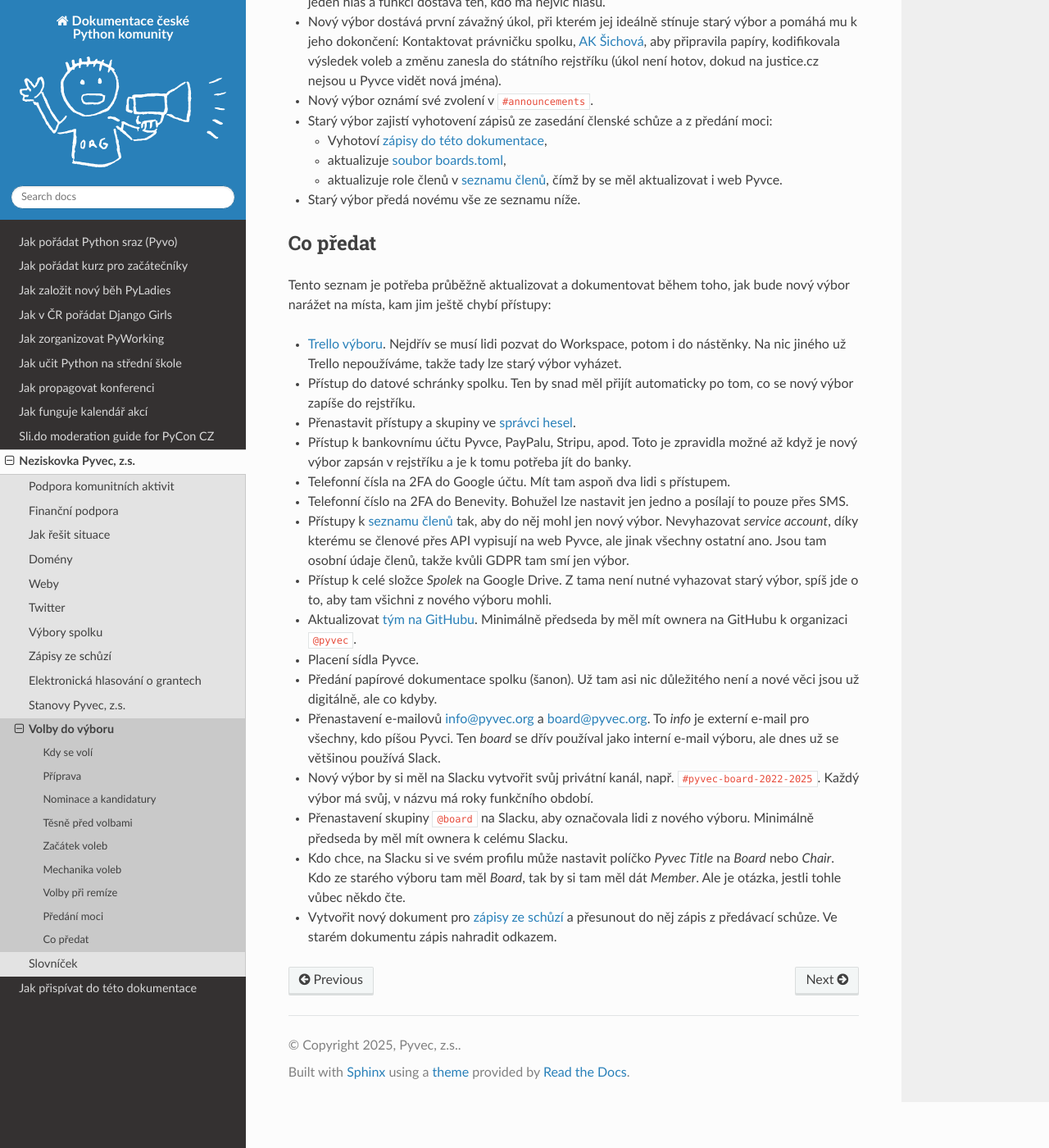
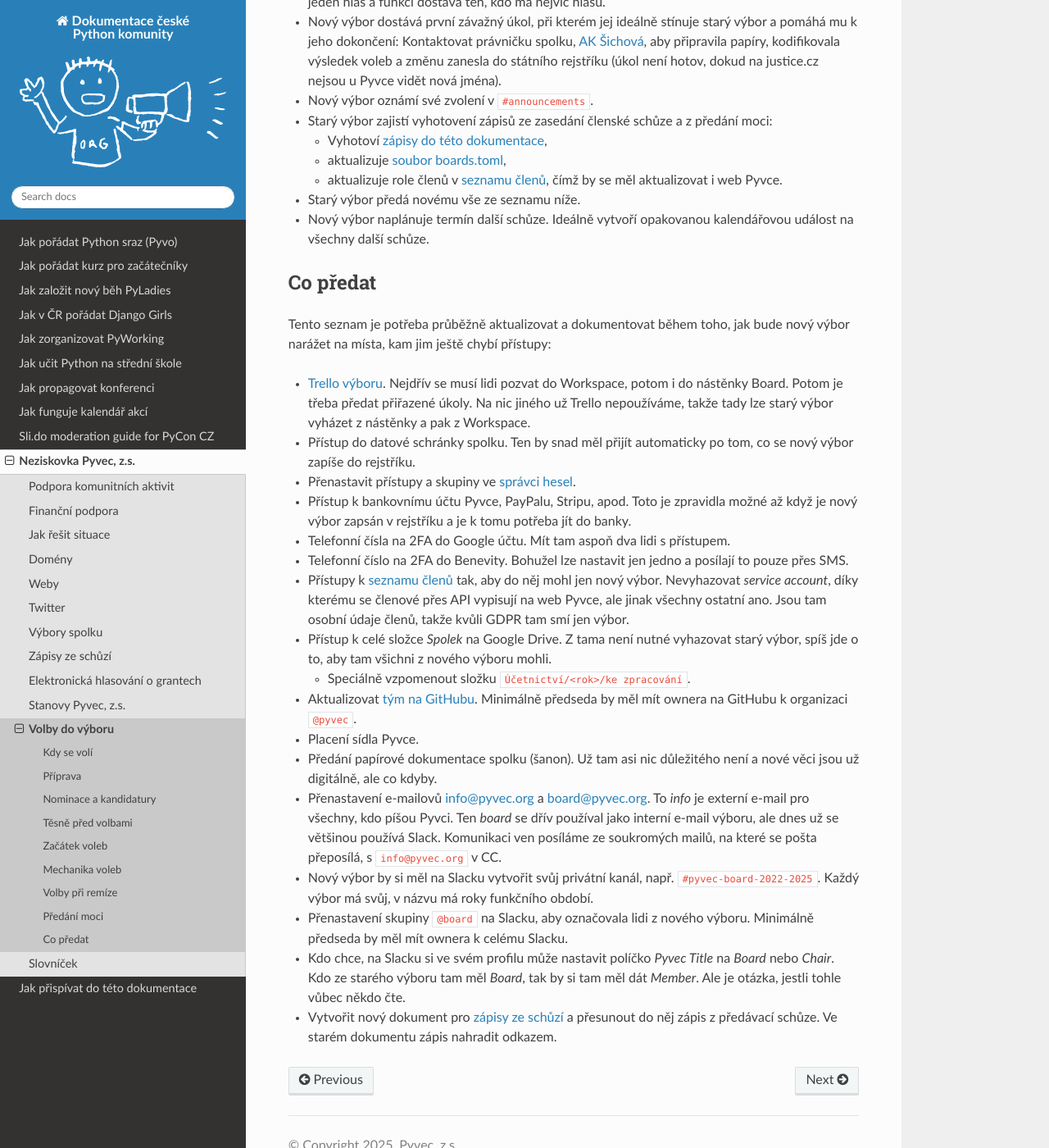
Before and after one commit to pyvec/docs.pyvec.org, a Sphinx documentation site: the page built from docs/operations/elections.rst, in a window 1280 px wide and 1400 px high, scrolled down 2151 px. Shown: the whole window at 82% size. Built offline with Sphinx 7.4.7 and the Read the Docs theme 3.1.0, drawn with Linux system fonts in a browser that asks for light colours; cross-references to code outside the pages are shown as plain code.

Commit message:
Předání moci: Detaily z Trello kartičky

```diff
--- a/docs/operations/elections.rst
+++ b/docs/operations/elections.rst
@@ -76,13 +76,14 @@
   - aktualizuje role členů v `seznamu členů <https://docs.google.com/spreadsheets/d/1n8hzBnwZ5ANkUCvwEy8rWsXlqeAAwu-5JBodT5OJx_I/edit#gid=0>`__, čímž by se měl aktualizovat i web Pyvce.
 
 - Starý výbor předá novému vše ze seznamu níže.
+- Nový výbor naplánuje termín další schůze. Ideálně vytvoří opakovanou kalendářovou událost na všechny další schůze.
 
 Co předat
 ---------
 
 Tento seznam je potřeba průběžně aktualizovat a dokumentovat během toho, jak bude nový výbor narážet na místa, kam jim ještě chybí přístupy:
 
-- `Trello výboru <https://trello.com/b/6GjKGJfq/board>`__. Nejdřív se musí lidi pozvat do Workspace, potom i do nástěnky. Na nic jiného už Trello nepoužíváme, takže tady lze starý výbor vyházet.
+- `Trello výboru <https://trello.com/b/6GjKGJfq/board>`__. Nejdřív se musí lidi pozvat do Workspace, potom i do nástěnky Board. Potom je třeba předat přiřazené úkoly. Na nic jiného už Trello nepoužíváme, takže tady lze starý výbor vyházet z nástěnky a pak z Workspace.
 - Přístup do datové schránky spolku. Ten by snad měl přijít automaticky po tom, co se nový výbor zapíše do rejstříku.
 - Přenastavit přístupy a skupiny ve `správci hesel <https://hesla.pyvec.org>`_.
 - Přístup k bankovnímu účtu Pyvce, PayPalu, Stripu, apod. Toto je zpravidla možné až když je nový výbor zapsán v rejstříku a je k tomu potřeba jít do banky.
@@ -90,10 +91,13 @@
 - Telefonní číslo na 2FA do Benevity. Bohužel lze nastavit jen jedno a posílají to pouze přes SMS.
 - Přístupy k `seznamu členů <https://docs.google.com/spreadsheets/d/1n8hzBnwZ5ANkUCvwEy8rWsXlqeAAwu-5JBodT5OJx_I/edit#gid=0>`__ tak, aby do něj mohl jen nový výbor. Nevyhazovat *service account*, díky kterému se členové přes API vypisují na web Pyvce, ale jinak všechny ostatní ano. Jsou tam osobní údaje členů, takže kvůli GDPR tam smí jen výbor.
 - Přístup k celé složce *Spolek* na Google Drive. Z tama není nutné vyhazovat starý výbor, spíš jde o to, aby tam všichni z nového výboru mohli.
+
+  - Speciálně vzpomenout složku ``Účetnictví/<rok>/ke zpracování``.
+
 - Aktualizovat `tým na GitHubu <https://github.com/orgs/pyvec/teams/board>`_. Minimálně předseda by měl mít ownera na GitHubu k organizaci ``@pyvec``.
 - Placení sídla Pyvce.
 - Předání papírové dokumentace spolku (šanon). Už tam asi nic důležitého není a nové věci jsou už digitálně, ale co kdyby.
-- Přenastavení e-mailovů info@pyvec.org a board@pyvec.org. To *info* je externí e-mail pro všechny, kdo píšou Pyvci. Ten *board* se dřív používal jako interní e-mail výboru, ale dnes už se většinou používá Slack.
+- Přenastavení e-mailovů info@pyvec.org a board@pyvec.org. To *info* je externí e-mail pro všechny, kdo píšou Pyvci. Ten *board* se dřív používal jako interní e-mail výboru, ale dnes už se většinou používá Slack. Komunikaci ven posíláme ze soukromých mailů, na které se pošta přeposílá, s ``info@pyvec.org`` v CC.
 - Nový výbor by si měl na Slacku vytvořit svůj privátní kanál, např. :slack:`#pyvec-board-2022-2025`. Každý výbor má svůj, v názvu má roky funkčního období.
 - Přenastavení skupiny ``@board`` na Slacku, aby označovala lidi z nového výboru. Minimálně předseda by měl mít ownera k celému Slacku.
 - Kdo chce, na Slacku si ve svém profilu může nastavit políčko *Pyvec Title* na *Board* nebo *Chair*. Kdo ze starého výboru tam měl *Board*, tak by si tam měl dát *Member*. Ale je otázka, jestli tohle vůbec někdo čte.
```
